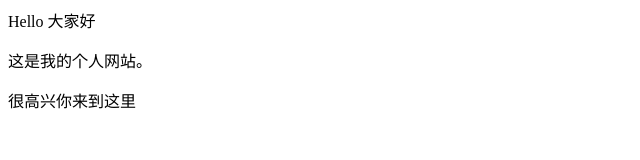
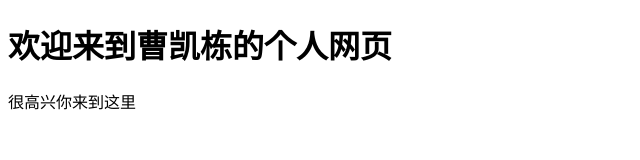
Before and after one commit to ckado/ckdser.github.io, a plain HTML site: page index.html in a window 1280 px wide. Shown: the whole page, without its empty margins (0-640 px from the left). Drawn offline with Linux system fonts and the light colour scheme.

Commit message:
Update index.html

```diff
--- a/index.html
+++ b/index.html
@@ -1,3 +1,4 @@
-<p>Hello 大家好</p>
-<p>这是我的个人网站。 </p>
+<!DOCTYPE html>
+<title>曹凯栋的个人网页</title>
+<h1>欢迎来到曹凯栋的个人网页</h1>
 <p>很高兴你来到这里</p>
```
